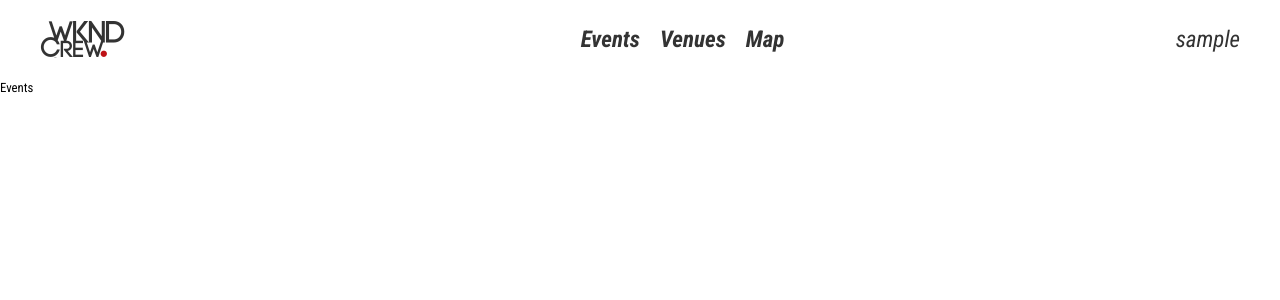
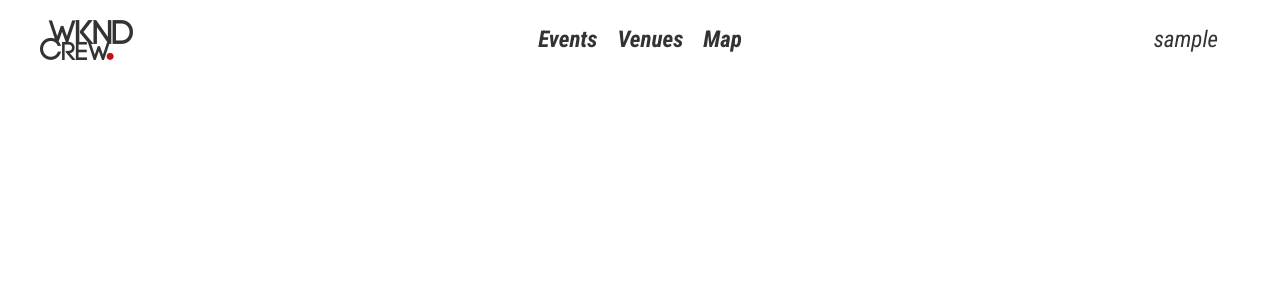
Before and after one commit to andreyshipilov/wknd_django, a Django app: page / in a window 1280 px wide. Shown: the top 300 px of the page. Run offline with Django 3.2, Linux system fonts and the light colour scheme; the visitor is signed in with stand-in values (Sample User, id 1); data that the repository does not hold is empty; parts of the project's set-up code (start-up, migrations or seed data) failed here and were passed over; some libraries are stand-ins or nearby versions.

Commit message:
Midcommit.

```diff
--- a/wknd_project/settings.py
+++ b/wknd_project/settings.py
@@ -52,7 +52,7 @@ MIDDLEWARE_CLASSES = (
     'django.middleware.csrf.CsrfViewMiddleware',
     'django.contrib.auth.middleware.AuthenticationMiddleware',
     'django.contrib.messages.middleware.MessageMiddleware',
-    'debug_toolbar.middleware.DebugToolbarMiddleware',
+    #'debug_toolbar.middleware.DebugToolbarMiddleware',
 )
 ROOT_URLCONF = 'wknd_project.urls'
 WSGI_APPLICATION = 'wknd_project.wsgi.application'
--- a/wknd_project/static/css/style.css
+++ b/wknd_project/static/css/style.css
@@ -1,11 +1,12 @@
-/* Common useful */
+/* Common useful styles */
 .clear	{clear: both; display: block; overflow: hidden; visibility: hidden; width: 0; height: 0;}
 .clearfix:before,
 .clearfix:after {content: '\0020'; display: block; overflow: hidden; visibility: hidden; width: 0; height: 0;}
 .clearfix:after {clear: both;}
 .clearfix {zoom: 1;}
 
-/* Project core */
+
+/* Project core styles */
 html {
 	font-size: 80%;
 	min-width: 1000px;
@@ -16,6 +17,7 @@ body {
 a:hover {
 	color: #be1216 !important;
 }
+
 
 /* Project styles */
 #page {
@@ -29,18 +31,19 @@ a:hover {
 			float: left;
 			margin: 0;
 			text-indent: -9999px;
-			width: 85px;
-			height: 38px;
-			background: url('/static/img/sprite.gif') no-repeat 0 0 transparent;
+			width: 93px;
+			height: 40px;
+			background: url('/static/img/sprite.png') no-repeat 0 0 transparent;
 		}
 		#main-menu {
-			text-align: center;
+			width: 50%;
+			margin: 0 auto;
 		}
 			#main-menu ul {
+				text-align: center;
 			}
 				#main-menu ul li {
 					display: inline;
-					margin: 0 10px;
 				}
 			#main-menu a {
 				font-weight: bold;
@@ -49,17 +52,29 @@ a:hover {
 				line-height: 40px;
 				color: #333;
 				text-decoration: none;
+				padding: 0 10px;
 			}
 		#login {
 			position: absolute;
 			top: 0;
-			right: 0;
+			right: 22px;
 			line-height: 40px;
 			font-size: 1.8em;
 			font-style: italic;
 			color: #333;
 			text-decoration: none;
 		}
+			#login span {
+				position: absolute;
+				line-height: 40px;
+				width: 12px;
+				border-right: solid 5px #fff;
+				border-left: solid 5px #fff;
+				//background: url('/static/img/sprite.png') no-repeat -131px 0 transparent;
+			}
+			#login:hover span {
+				background-position: -115px 0;
+			}
 			#login-links {
 				display: none;
 			}
--- a/wknd_project/static/js/jquery.base.js
+++ b/wknd_project/static/js/jquery.base.js
@@ -1,24 +1,3 @@
 $(function(){
-	// Fade title of previous project
-	$('#previous-project-title, #next-project-title').animate({'opacity': 0}, 1000);
 
-	$('#previous-project a').hover(function(){
-		$('#previous-project-title').stop().animate({'opacity': 1});
-	}, function(){
-		$('#previous-project-title').stop().animate({'opacity': 0});
-	});
-
-	// Fade title of next project
-	$('#next-project a').hover(function(){
-		$('#next-project-title').stop().animate({'opacity': 1});
-	}, function(){
-		$('#next-project-title').stop().animate({'opacity': 0});
-	});
-
-	// Everyone Tweet link
-	$('#everyone-tweet-link').delay(1000).animate({'top': -80}).hover(function(){
-		$(this).dequeue().animate({'top': -40}, 200);
-	}, function(){
-	        $(this).dequeue().animate({'top': -80}, 200);
-	});
 });
--- a/wknd_project/templates/base.html
+++ b/wknd_project/templates/base.html
@@ -72,7 +72,7 @@
 					</nav>
 
 					{% if user.is_authenticated %}
-						<a id="login" href="{{ request.user.profile.get_absolute_url }}">{{ request.user.username }}</a>
+						<a id="login" href="{{ request.user.profile.get_absolute_url }}">{{ request.user.username }}<span>&nbsp;</span></a>
 						<nav id="login-links">
 							<ul>
 								<li>
--- a/wknd_project/templates/home.html
+++ b/wknd_project/templates/home.html
@@ -2,8 +2,6 @@
 
 
 {% block content %}
-	<h1>Events</h1>
-
 	{% for i in events %}
 		<a href="{{ i.get_absolute_url }}">{{ i.title }}</a> {{ i.date_time|date:"F j" }}
 	{% endfor %}
```
Also changed, not shown: wknd_project/static/img/sprite.png (added).
